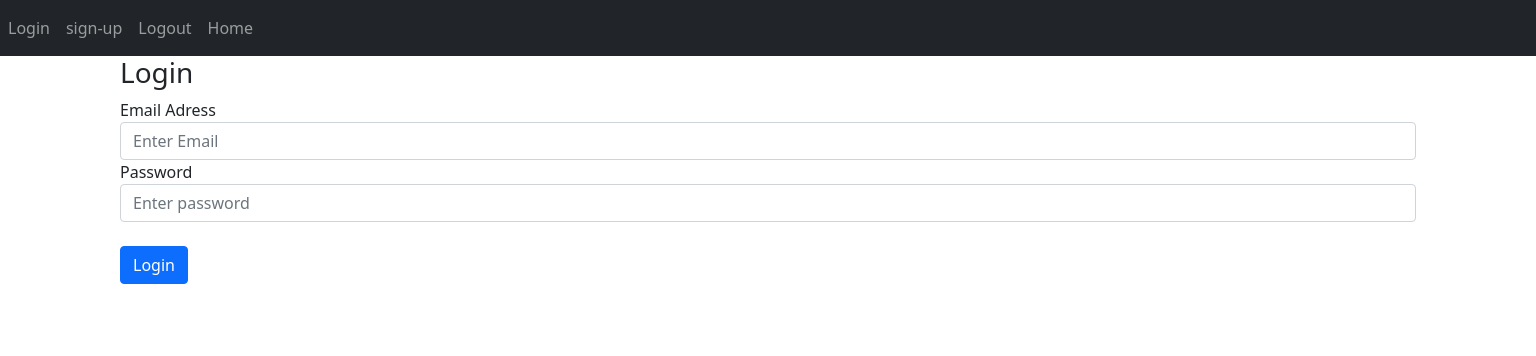
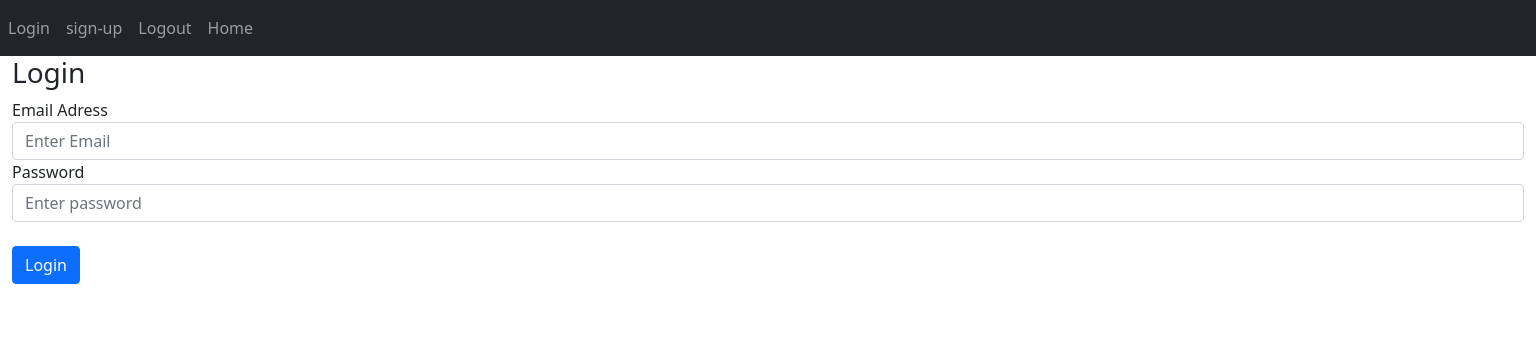
Before and after one commit to asaMavhungu/Digisign, a Flask app: page /login in a window 1536 px wide. Shown: the top 356 px of the page. Run offline with Flask 3, Linux system fonts and the light colour scheme.

Commit message:
fixed bug where carousel had limited width and not 100% at all times

```diff
--- a/project/templates/base.html
+++ b/project/templates/base.html
@@ -2,7 +2,7 @@
 <html>
 	<head>
 		<meta charset="utf-8" />
-		<meta name="viewport" content="width=device-width, intial-scale=1" />
+		<meta name="viewport" content="width=device-width, intial-scale=1.0" />
 
 		<link href="https://cdn.jsdelivr.net/npm/bootstrap@5.0.2/dist/css/bootstrap.min.css" rel="stylesheet" integrity="sha384-EVSTQN3/azprG1Anm3QDgpJLIm9Nao0Yz1ztcQTwFspd3yD65VohhpuuCOmLASjC" crossorigin="anonymous">
 
@@ -10,6 +10,19 @@
 	</head>
 
 	<body>
+
+		<style>
+			@media (min-width: 1400px) {
+				.container,
+				.container-lg,
+				.container-md,
+				.container-sm,
+				.container-xl,
+				.container-xxl {
+				  max-width: 100%;
+				}
+			  }
+		</style>
 		<nav class="navbar navbar-expand-lg navbar-dark bg-dark">
 			<button
 				class="navbar-toggler"
```
